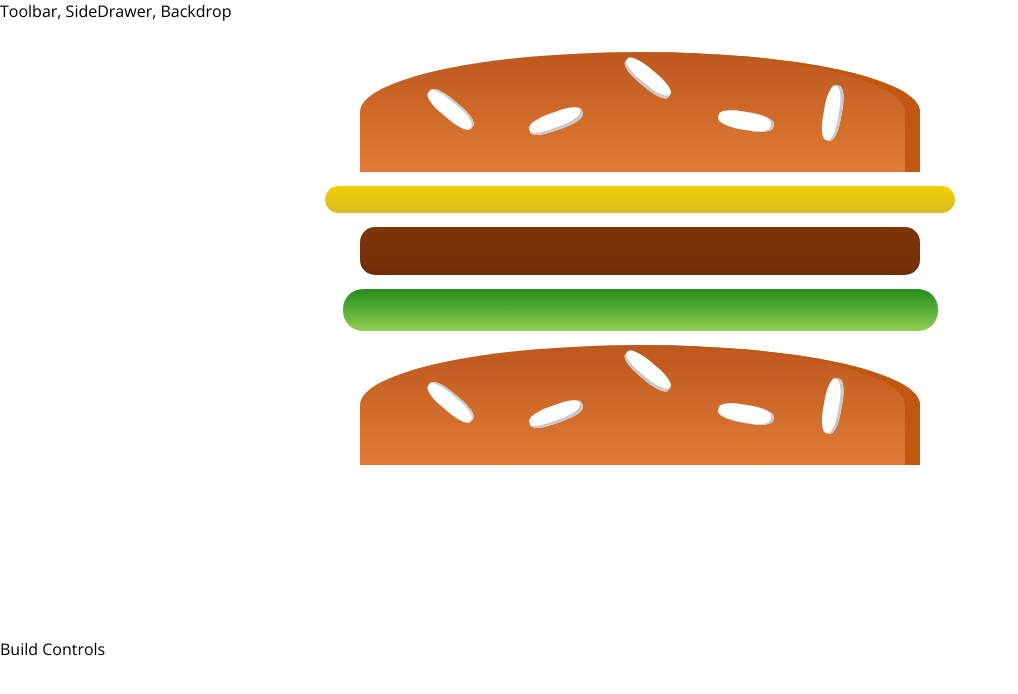
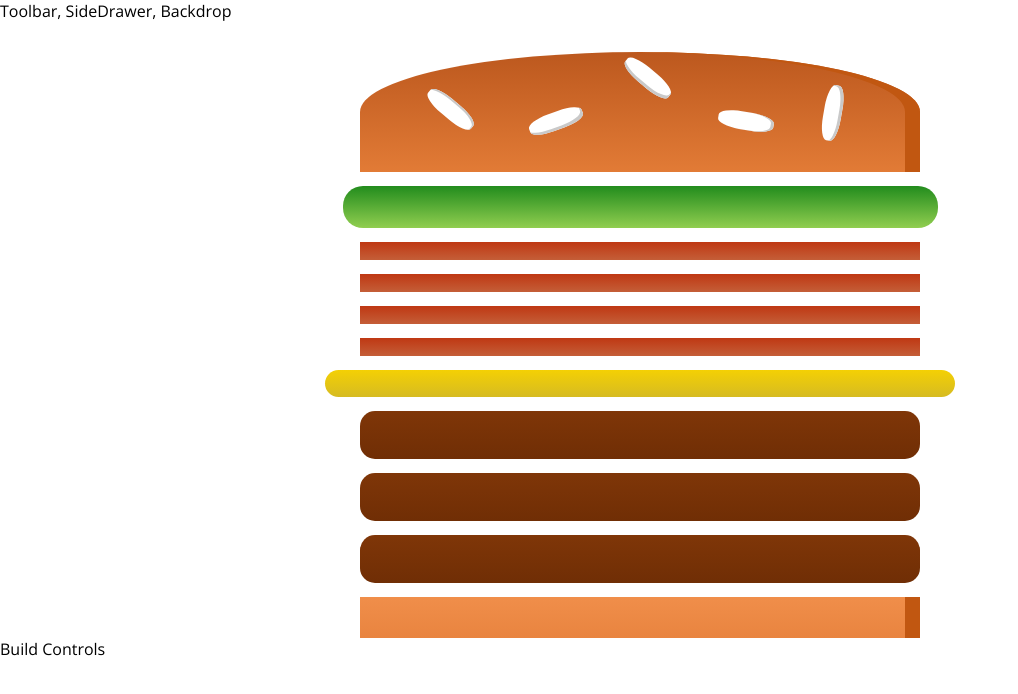
Before and after one commit to dwyfrequency/burgerbuilder, a React (Create React App) app: page / in a window 1280 px wide. Shown: the top 694 px of the page, without its empty margins (0-1018 px from the left). Built offline with nearby package versions, Linux system fonts and the light colour scheme.

Commit message:
adding helper func to take ingredients prop and map to child components

```diff
--- a/src/components/Burger/Burger.js
+++ b/src/components/Burger/Burger.js
@@ -2,14 +2,25 @@ import React from "react";
 import BurgerIngredient from "./BurgerIngredient/BurgerIngredient";
 import classes from "./Burger.module.css";
 
+const concatDuplicate = arr => {
+  const [item, amount] = arr;
+  if (amount === 1) {
+    return [item];
+  } else {
+    return Array.isArray(item)
+      ? concatDuplicate([item.concat(item[0]), amount - 1])
+      : concatDuplicate([[item].concat(item), amount - 1]);
+  }
+};
+
 export default props => {
-  return (
-    <div className={classes.Burger}>
-      <BurgerIngredient type="bread-top" />
-      <BurgerIngredient type="cheese" />
-      <BurgerIngredient type="meat" />
-      <BurgerIngredient type="salad" />
-      <BurgerIngredient type="bread-top" />
-    </div>
+  const transformedIngredientsArray = Object.entries(props.ingredients).reduce(
+    (accum, arr) => accum.concat(...concatDuplicate(arr)),
+    []
   );
+  const BurgerIngredientJsx = transformedIngredientsArray.map((item, idx) => (
+    <BurgerIngredient type={item} key={idx} />
+  ));
+  console.log(transformedIngredientsArray);
+  return <div className={classes.Burger}>{BurgerIngredientJsx}</div>;
 };
--- a/src/components/Layout/Layout.js
+++ b/src/components/Layout/Layout.js
@@ -4,7 +4,6 @@ import Aux from "../../hoc/Aux";
 import classes from "./Layout.module.css";
 const Layout = props => (
   <Aux>
-    {console.log(classes)}
     <div>Toolbar, SideDrawer, Backdrop</div>
     <main className={classes.Content}>{props.children}</main>
   </Aux>
--- a/src/containers/BurgerBuilder/BurgerBuilder.js
+++ b/src/containers/BurgerBuilder/BurgerBuilder.js
@@ -2,10 +2,20 @@ import React, { Component } from "react";
 import Aux from "../../hoc/Aux";
 import Burger from "../../components/Burger/Burger";
 class BurgerBuilder extends Component {
+  state = {
+    ingredients: {
+      "bread-top": 1,
+      salad: 1,
+      bacon: 4,
+      cheese: 1,
+      meat: 3,
+      "bread-bottom": 1
+    }
+  };
   render() {
     return (
       <Aux>
-        <Burger />
+        <Burger ingredients={this.state.ingredients} />
         <div>Build Controls</div>
       </Aux>
     );
```
